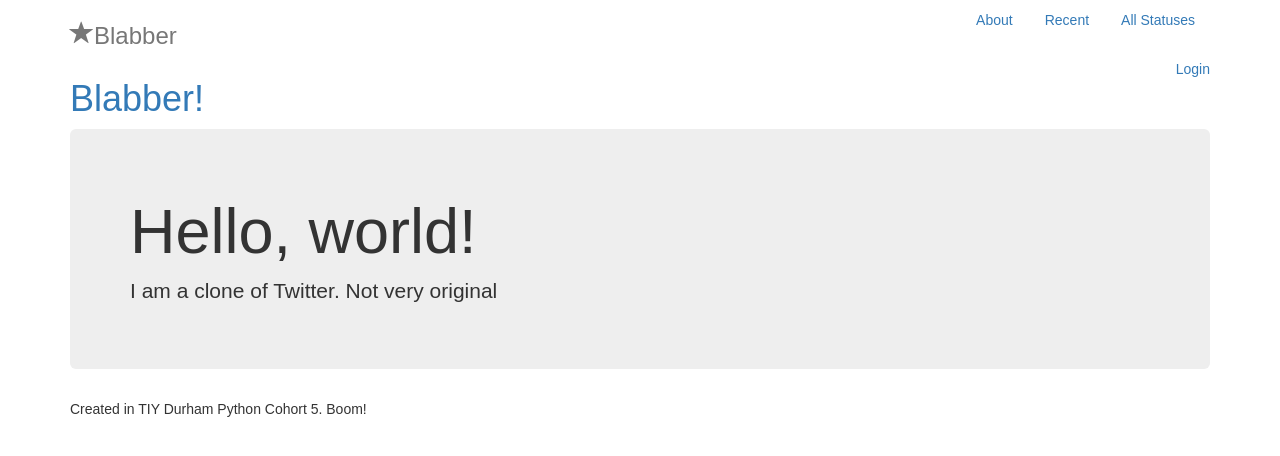
After one commit to tiyd-python-2015-08/blabber, a Django app: page /about/ in a window 1280 px wide. The commit adds this page. Shown: the top 456 px of the page. Run offline with Django 3.2, Linux system fonts and the light colour scheme; some libraries are stand-ins or nearby versions.

Commit message:
Using TemplateView and RedirectView

```diff
--- a/blabber/blabber/urls.py
+++ b/blabber/blabber/urls.py
@@ -15,6 +15,9 @@ Including another URLconf
 """
 from django.conf.urls import include, url
 from django.contrib import admin
+from django.views.generic import TemplateView
+from django.views.generic.base import RedirectView
+from django.core.urlresolvers import reverse_lazy
 
 from profiles import views as profiles_views
 
@@ -24,4 +27,6 @@ urlpatterns = [
     url(r'^accounts/', include('django.contrib.auth.urls')),
     url(r'^', include('updates.urls')),
     url(r'^profile/', include('profiles.urls')),
+    url(r'^about/', TemplateView.as_view(template_name='updates/about.html'), name='about'),
+    url(r'^aboutus/', RedirectView.as_view(url=reverse_lazy('about'))),
 ]
--- a/blabber/templates/base.html
+++ b/blabber/templates/base.html
@@ -14,9 +14,9 @@
     <div class="header clearfix">
       <nav>
         <ul class="nav nav-pills pull-right">
-          <li role="presentation" class="active"><a href="#">Recent</a></li>
-          <li role="presentation"><a href="#">All Statuses</a></li>
-          <li role="presentation"><a href="#">Login</a></li>
+          <li role="presentation"><a href="{% url "about" %}">About</a></li>
+          <li role="presentation"><a href="{% url "recent_statuses" %}">Recent</a></li>
+          <li role="presentation"><a href="{% url "all_statuses" %}">All Statuses</a></li>
         </ul>
       </nav>
       <h3 class="text-muted"><span class="glyphicon glyphicon-star" aria-hidden="true"></span>Blabber</h3>
--- /dev/null
+++ b/blabber/updates/templates/updates/about.html
@@ -0,0 +1,9 @@
+{% extends "base.html" %}
+
+{% block content %}
+<div class="jumbotron">
+  <h1>Hello, world!</h1>
+  <p>I am a clone of Twitter. Not very original</p>
+</div>
+
+{% endblock %}
--- a/blabber/updates/templates/updates/statuses.html
+++ b/blabber/updates/templates/updates/statuses.html
@@ -1,4 +1,5 @@
 {% extends "base.html" %}
+{% load bootstrap3 %}
 
 {% block content %}
 
@@ -6,6 +7,8 @@
   {% for status in statuses %}
     <p><b><a href="{% url 'user_detail' status.user.pk %}">{{ status.user }}</a></b> -- {{ status.text }} <small>({{ status.posted_at }})</small></p>
   {% endfor %}
+
+{% bootstrap_pagination statuses pages_to_show=5%}
 {% endblock %}
 
 {% block title %}{{ block.super }} - Latest updates{% endblock %}
```
Also changed, not shown: blabber/updates/views.py (+15 -3 lines).
